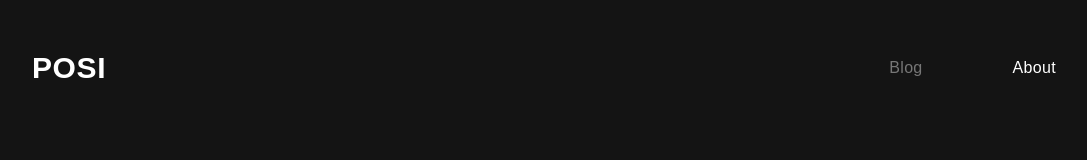
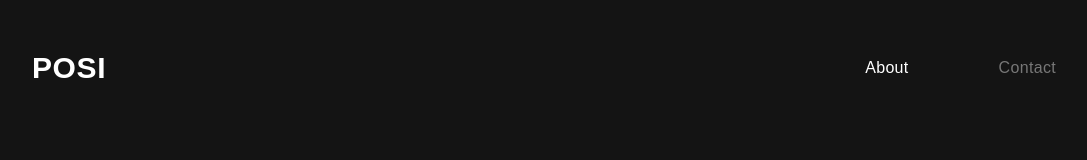
Before and after one commit to Adebesin-Cell/posi, a Next.js app: page /about in a window 1280 px wide. Shown: the top 160 px of the page, without its empty margins (96-1183 px from the left). Built offline with nearby package versions, Linux system fonts and the light colour scheme; a web font is replaced by a local one.

Commit message:
Changed text

```diff
--- a/components/layout/menu/Menu.js
+++ b/components/layout/menu/Menu.js
@@ -17,13 +17,13 @@ const Menu = function (props) {
         </Link>
         <ul className={styles.menu__list}>
           <li className={styles.menu__item}>
-            <Link href='/blog'>
+            <Link href='/contact'>
               <a
-                name='Blog'
+                name='Contact me'
                 className={styles.menu__link}
                 onClick={props.close}
               >
-                Blog
+                Contact
               </a>
             </Link>
           </li>
--- a/components/layout/navigation/Navigation.js
+++ b/components/layout/navigation/Navigation.js
@@ -12,17 +12,6 @@ const Navigation = function () {
     <nav className={styles.nav}>
       <ul className={styles.nav__list}>
         <li className={styles.nav__item}>
-          <Link href='/blog' className={styles.nav__link} name='Blogs'>
-            <a
-              className={
-                router.pathname === '/blog' ? activeClass : inActiveClass
-              }
-            >
-              Blog
-            </a>
-          </Link>
-        </li>
-        <li className={styles.nav__item}>
           <Link href='/about' className={styles.nav__link} name='About Me'>
             <a
               className={
@@ -33,6 +22,17 @@ const Navigation = function () {
             </a>
           </Link>
         </li>
+        <li className={styles.nav__item}>
+          <Link href='/contact' className={styles.nav__link} name='contact me'>
+            <a
+              className={
+                router.pathname === '/contact' ? activeClass : inActiveClass
+              }
+            >
+              Contact
+            </a>
+          </Link>
+        </li>
       </ul>
     </nav>
   );
--- a/components/works/WorkCard.js
+++ b/components/works/WorkCard.js
@@ -28,7 +28,7 @@ const WorkCard = function (props) {
                 target={props.target}
                 className={styles.card__link}
               >
-                View Case Study
+                View Project
               </a>
             </Link>
           </div>
--- a/package.json
+++ b/package.json
@@ -9,6 +9,7 @@
     "lint": "next lint"
   },
   "dependencies": {
+    "@formspree/react": "^2.4.1",
     "@tiptap/extension-link": "^2.0.0-beta.194",
     "@tiptap/react": "^2.0.0-beta.115",
     "@tiptap/starter-kit": "^2.0.0-beta.192",
```
Also changed, not shown: pages/contact.js (added, +27 -0 lines), 1 other file (tests, documents, lock files or other folders).
